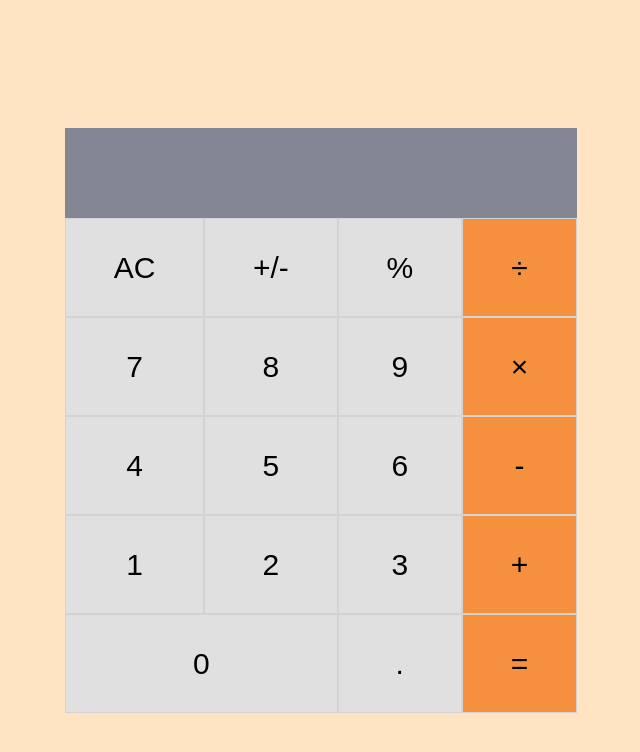
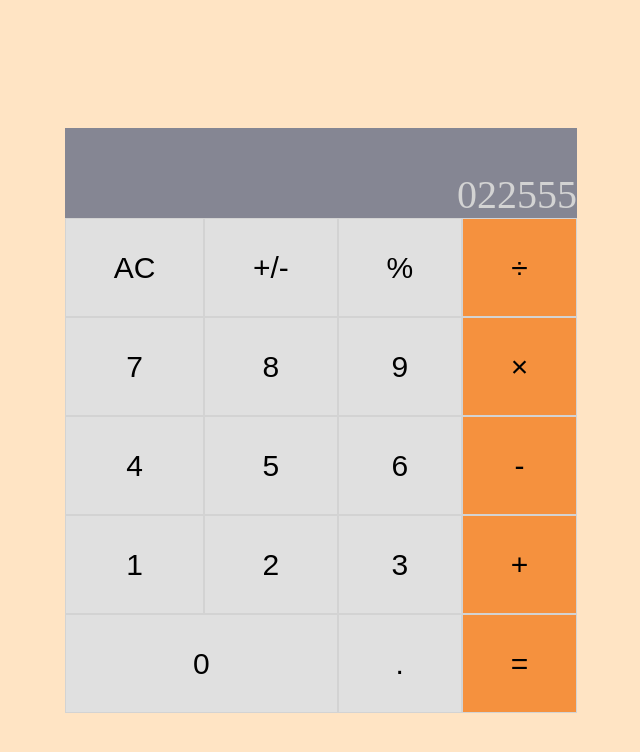
Before and after one commit to Ursaaaaaa/math-magicians, a React (Create React App) app: page / in a window 1280 px wide. Shown: the top 752 px of the page, without its empty margins (319-959 px from the left). Built offline with nearby package versions, Linux system fonts and the light colour scheme.

Commit message:
Fixed input

```diff
--- a/src/components/calc.css
+++ b/src/components/calc.css
@@ -17,6 +17,11 @@ body {
   background-color: #858693;
   width: 40%;
   height: 90px;
+  font-size: 40px;
+  display: flex;
+  align-items: flex-end;
+  justify-content: flex-end;
+  color: #d3d3d3;
 }
 
 .calcDiv {
--- a/src/components/calculator.js
+++ b/src/components/calculator.js
@@ -10,7 +10,7 @@ class Calculator extends React.Component {
   render() {
     return (
       <div className="mainContainer">
-        <div className="displayInputs" />
+        <div className="displayInputs">022555</div>
         <div className="calcDiv">
           <button type="button" className="btn">AC</button>
           <button type="button" className="btn">+/-</button>
```
